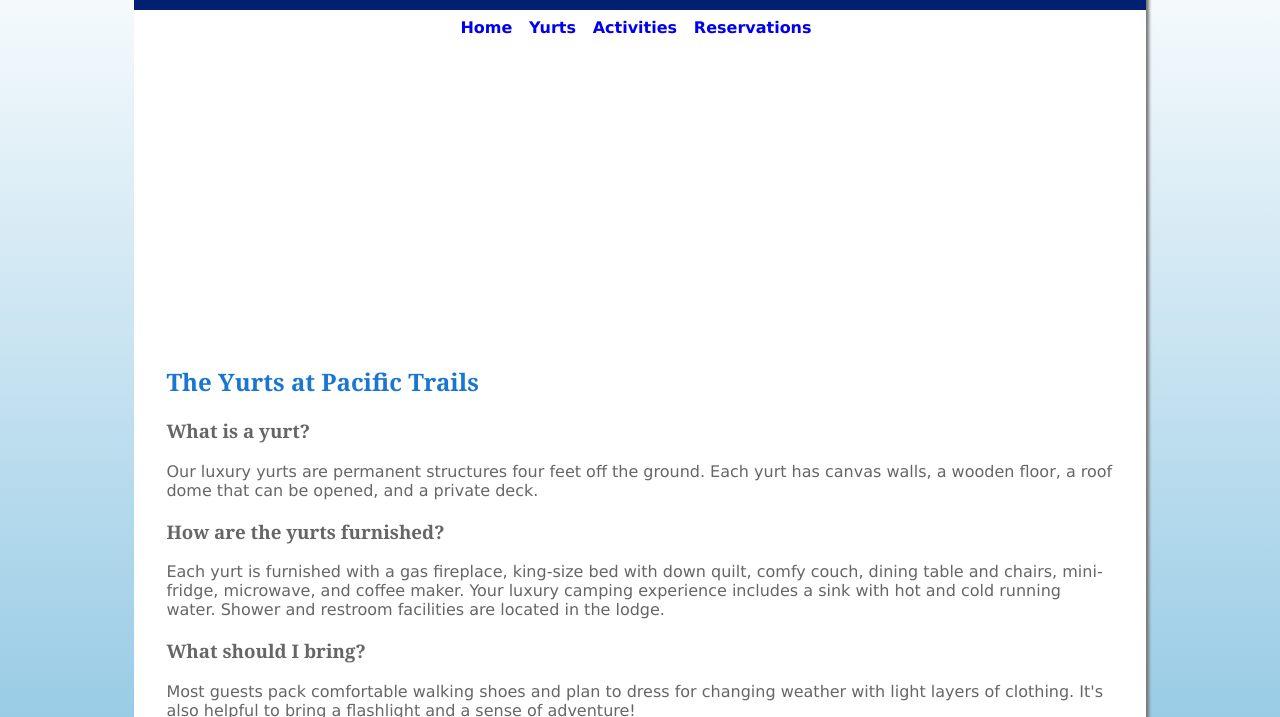
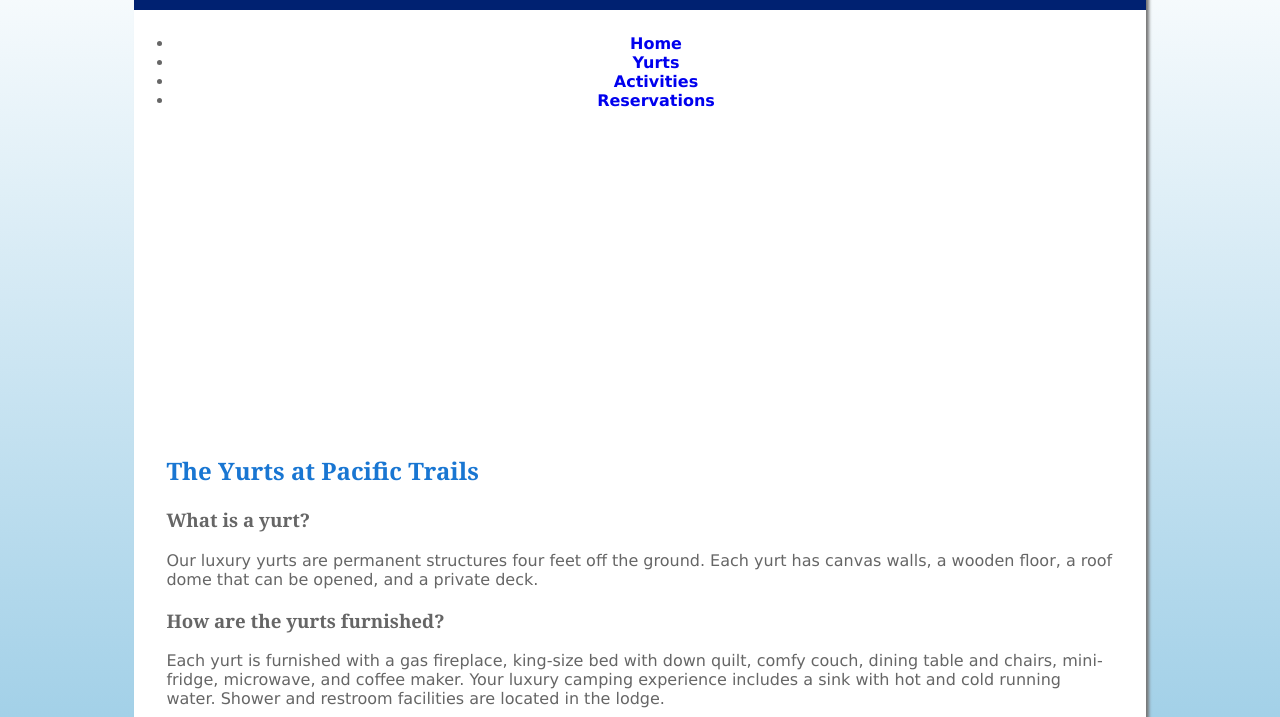
Before and after one commit to VsIndia2/Pacific-Trails---Case-Study---Edits---Chap-6, a plain HTML site: page yurts.html in a window 1280 px wide. Shown: the part 83-800 px from the top of the page. Drawn offline with Linux system fonts and the light colour scheme.

Commit message:
Update yurts.html

```diff
--- a/yurts.html
+++ b/yurts.html
@@ -8,13 +8,14 @@
 <body>
 <div id="wrapper">
   <header>
-    <h1>Pacific Trails Resort</h1>
-  </header>
+  <h1><a herf="yurts.html">Pacific Trails Resort</a></h1> </header>
   <nav>
-    <a href="index.html">Home</a> &nbsp;
-    <a href="yurts.html">Yurts</a> &nbsp;
-    <a href="activities.html">Activities</a> &nbsp;
-    <a href="reservations.html">Reservations</a>
+    <ul>
+  <li><a href="index.html">Home</a></li>
+    <li><a href="yurts.html">Yurts</a></li>
+    <li><a href="activities.html">Activities</a></li>
+    <li><a href="reservations.html">Reservations</a></li>
+  </ul>
   </nav>
    <div id="yurthero">
   </div>
```
